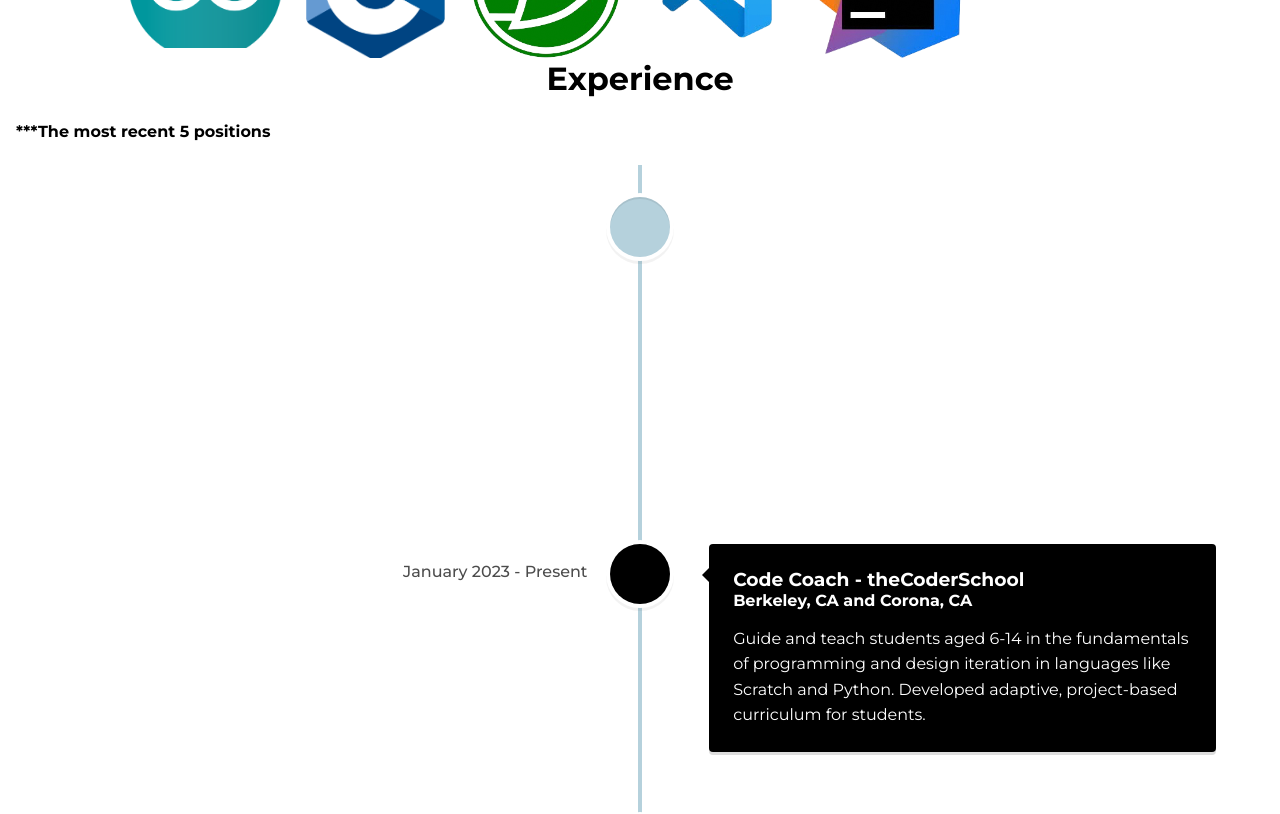
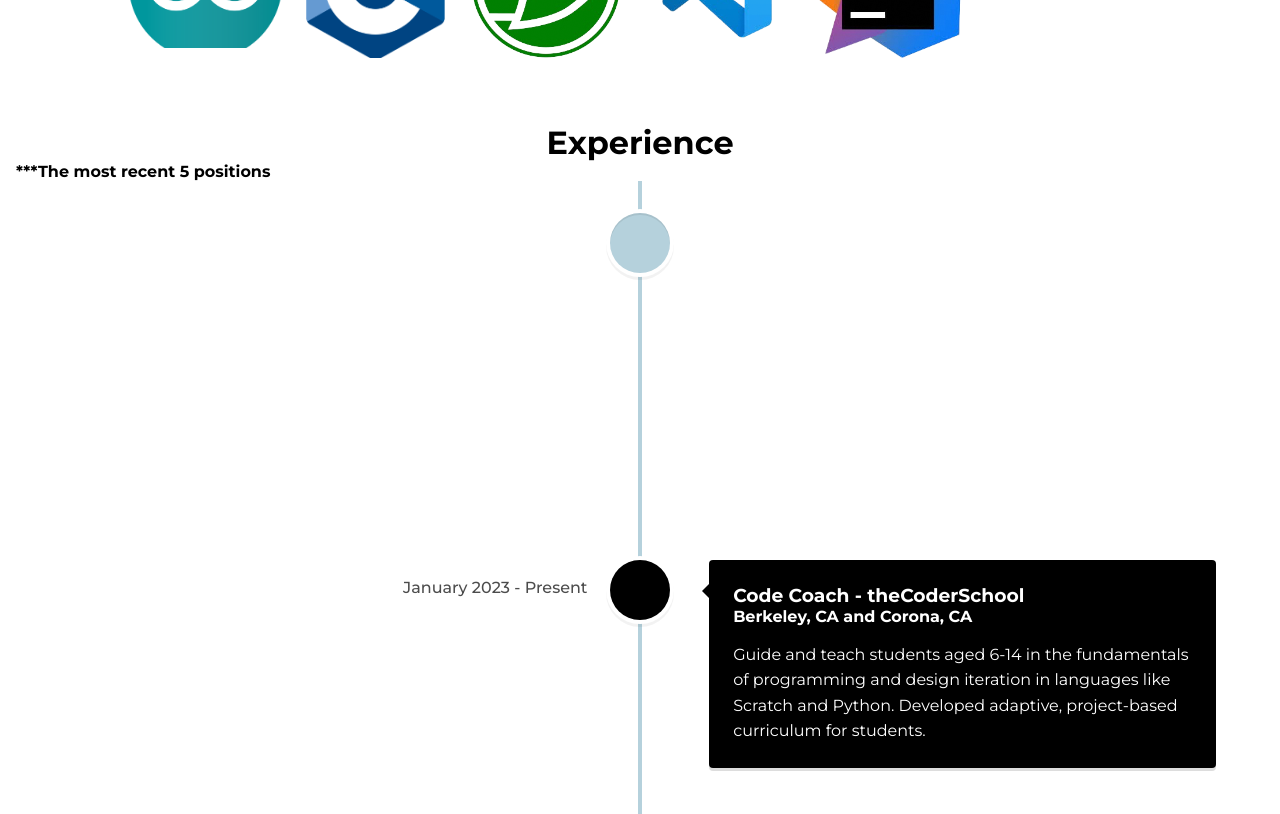
Before and after one commit to tranviviana/tran_portfolio, a React (Create React App) app: page / in a window 1280 px wide. Shown: the part 1500-2314 px from the top of the page. Built offline with nearby package versions, Linux system fonts and the light colour scheme.

Commit message:
temporary experience change

```diff
--- a/src/sections/Experience.js
+++ b/src/sections/Experience.js
@@ -3,6 +3,7 @@
 export default function Experience() {
     return (
         <>
+        <div style={{marginTop: '4rem'}}>
         <div style={{display: 'flex', alignItems: 'center', justifyContent:'center'}}>
         <h1 id='experience' >Experience</h1>
         </div>
@@ -85,6 +86,7 @@
 
 
     </VerticalTimeline>
+    </div>
         </>
     )
 }
```
